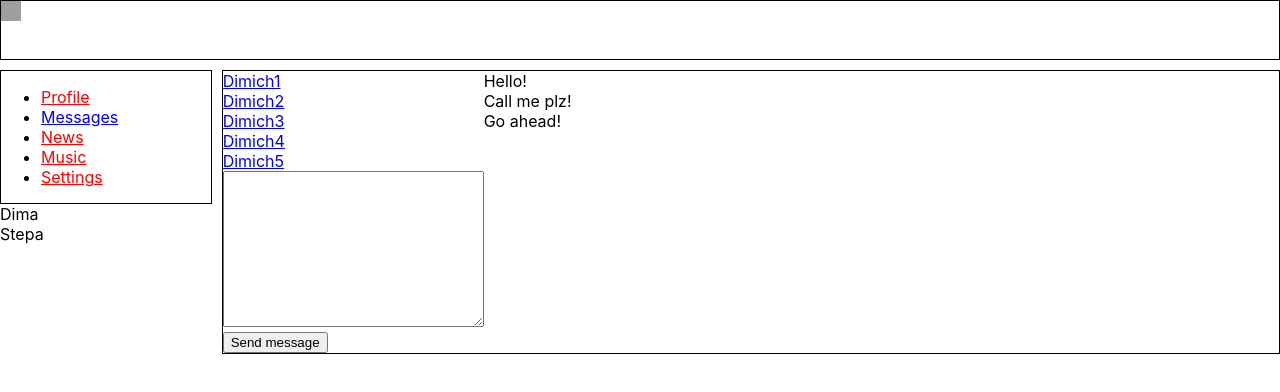
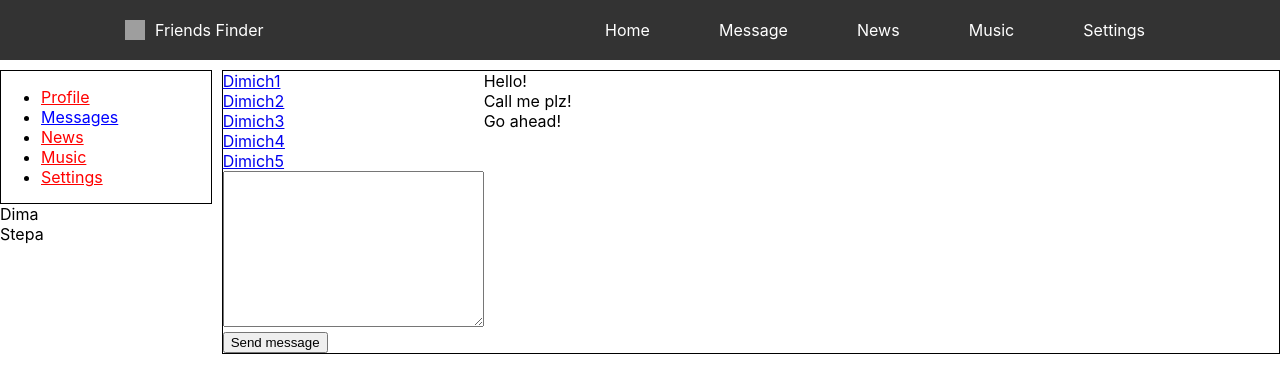
Before and after one commit to inaumovd/React-Redux-social-network, a React (Create React App) app: page /dialogs in a window 1280 px wide. Shown: the top 392 px of the page. Built offline with nearby package versions, Linux system fonts and the light colour scheme; grey boxes are pictures that could not be loaded.

Commit message:
41 bag in message

```diff
--- a/src/App.css
+++ b/src/App.css
@@ -7,9 +7,6 @@
     grid-template-areas:
     "header header"
     "nav content";
-
-    max-width: 1440px;
-    margin: 0 auto;
 }
 
 .app-wrapper-content {
--- a/src/components/Dialogs/Dialogs.jsx
+++ b/src/components/Dialogs/Dialogs.jsx
@@ -2,6 +2,7 @@ import React from "react";
 import style from "./Dialogs.module.css";
 import DialogItem from "./DialogItem/DialogItem";
 import Message from "./Message/Message";
+import {onMessageTextChangeActionCreator, sendMessageActionCreator} from "../../redux/state";
 
 const Dialogs = (props) => {
     let dialogsElements = props.state.dialogsData.map(dialog => <DialogItem name={dialog.name} id={dialog.id}/>);
@@ -10,12 +11,12 @@ const Dialogs = (props) => {
     let newMessageElement = React.createRef();
 
     let onButtonSendMessage = () => {
-        props.dispatch({type: 'SEND-MESSAGE'});
+        props.dispatch(sendMessageActionCreator());
     };
 
     let onMessageTextChange = () => {
       let text = newMessageElement.current.value;
-      props.dispatch({type: 'UPDATE-MESSAGE-TEXT', newText: text});
+      props.dispatch(onMessageTextChangeActionCreator(text));
     };
 
     return (
--- a/src/components/Header/Header.jsx
+++ b/src/components/Header/Header.jsx
@@ -4,9 +4,33 @@ import style from "./Header.module.css";
 const Header = () => {
     return (
         <header className={style.header}>
-            <img src="https://upload.wikimedia.org/wikipedia/en/thumb/9/98/Microsoft_Edge_logo_%282019%29.svg/256px-Microsoft_Edge_logo_%282019%29.svg.png" alt=""/>
+            <div className={style.headerContainer}>
+                <a href='#' className={style.logoWrapper}>
+                    <img className={style.logo} src="https://upload.wikimedia.org/wikipedia/en/thumb/9/98/Microsoft_Edge_logo_%282019%29.svg/256px-Microsoft_Edge_logo_%282019%29.svg.png" alt=""/>
+                    <span className={style.slogan}>Friends Finder</span>
+                </a>
+                <nav className={style.navigation}>
+                    <ul className={style.navList}>
+                        <li className={style.navItem}>
+                            <a className={style.link} href="">Home</a>
+                        </li>
+                        <li className={style.navItem}>
+                            <a className={style.link} href="">Message</a>
+                        </li>
+                        <li className={style.navItem}>
+                            <a className={style.link} href="">News</a>
+                        </li>
+                        <li className={style.navItem}>
+                            <a className={style.link} href="">Music</a>
+                        </li>
+                        <li className={style.navItem}>
+                            <a className={style.link} href="">Settings</a>
+                        </li>
+                    </ul>
+                </nav>
+            </div>
         </header>
     );
-}
+};
 
 export default Header;
--- a/src/components/Header/Header.module.css
+++ b/src/components/Header/Header.module.css
@@ -1,6 +1,67 @@
 .header {
-    border:1px solid;
     grid-area: header;
+
+    background-color: #333;
+}
+
+.headerContainer {
+    display: flex;
+    flex-direction: row;
+    justify-content: space-between;
+    align-content: center;
+
+    max-width: 1030px;
+    margin: 0 auto;
+    height: 100%;
+}
+
+.logo {
+    margin-right: 10px;
+}
+
+.logoWrapper {
+    display: flex;
+    flex-direction: row;
+    align-items: center;
+
+    text-decoration: none;
+}
+
+.slogan {
+    display: block;
+
+    color: #ffffff;
+}
+
+.navigation {
+    flex-grow: 1;
+    max-width: 550px;
+}
+
+.navList {
+    display: flex;
+    flex-direction: row;
+    justify-content: space-between;
+
+    padding: 0;
+    margin: 0;
+    height: 100%;
+
+    list-style: none;
+}
+
+.navItem {
+    margin-right: 10px;
+}
+
+.link {
+    display: flex;
+    flex-direction: column;
+    justify-content: center;
+    height: 100%;
+
+    color: #ffffff;
+    text-decoration: none;
 }
 
 .header img {
--- a/src/components/Profile/Posts/Posts.jsx
+++ b/src/components/Profile/Posts/Posts.jsx
@@ -9,7 +9,7 @@ const Posts = (props) => {
     let newPostElement = React.createRef();
 
     let addPost =  () => {
-        props.dispatch(addPostActionCreator);
+        props.dispatch(addPostActionCreator());
     };
 
     let onPostChange = () => {
--- /dev/null
+++ b/src/redux/dialogs-reducer.js
@@ -0,0 +1,17 @@
+const dialogsReducer = (state, action) => {
+    if (action.type === 'SEND-MESSAGE') {
+        debugger
+            let newMessage = {
+                id: 5,
+                message: state.newMessageText
+            };
+            state.messagesData.push(newMessage);
+            state.newMessageText = '';
+        }
+    else if (action.type === 'UPDATE-MESSAGE-TEXT') {
+            state.newMessageText = action.newText;
+        }
+    return state;
+};
+
+export default dialogsReducer;
--- /dev/null
+++ b/src/redux/profile-reducer.js
@@ -0,0 +1,16 @@
+const profileReducer = (state, action) => {
+    if (action.type === 'ADD-POST') {
+        let newPost = {
+            id: 5,
+            message: state.newPostText
+        };
+        state.postsData.push(newPost);
+        state.newPostText = '';
+    }
+    else if (action.type === 'UPDATE-NEW-POST-TEXT') {
+        state.newPostText = action.newText;
+    }
+    return state;
+};
+
+export default profileReducer;
--- a/src/redux/state.js
+++ b/src/redux/state.js
@@ -1,3 +1,6 @@
+import profileReducer from "./profile-reducer";
+import dialogsReducer from "./dialogs-reducer";
+
 let store = {
     _state: {
         messagesPage: {
@@ -40,6 +43,11 @@ let store = {
     },
 
     dispatch(action) {
+        // this._state.profilePage = profileReducer(this._state.profilePage, action);
+        //         // this._state.messagesPage = dialogsReducer(this._state.messagesPage, action);
+        //         //
+        //         // this._callSubscriber(this._state);
+
         if (action.type === 'ADD-POST') {
             let newPost = {
                 id: 5,
@@ -48,12 +56,10 @@ let store = {
             this._state.profilePage.postsData.push(newPost);
             this._state.profilePage.newPostText = '';
             this._callSubscriber(this._state);
-        }
-        else if (action.type === 'UPDATE-NEW-POST-TEXT') {
+        } else if (action.type === 'UPDATE-NEW-POST-TEXT') {
             this._state.profilePage.newPostText = action.newText;
             this._callSubscriber(this._state);
-        }
-        else if (action.type === 'SEND-MESSAGE') {
+        } else if (action.type === 'SEND-MESSAGE') {
             let newMessage = {
                 id: 5,
                 message: this._state.messagesPage.newMessageText
@@ -61,15 +67,18 @@ let store = {
             this._state.messagesPage.messagesData.push(newMessage);
             this._state.messagesPage.newMessageText = '';
             this._callSubscriber(this._state);
-        }
-        else if (action.type === 'UPDATE-MESSAGE-TEXT') {
+        } else if (action.type === 'UPDATE-MESSAGE-TEXT') {
             this._state.messagesPage.newMessageText = action.newText;
             this._callSubscriber(this._state);
         }
     }
 };
 
-export const addPostActionCreator = () => ({ type: 'ADD-POST'});
+export const addPostActionCreator = () => {
+  return {
+      type: 'ADD-POST'
+  };
+};
 
 export const onPostChangeActionCreator = (text) => {
     return {
@@ -78,4 +87,17 @@ export const onPostChangeActionCreator = (text) => {
     };
 };
 
+export const sendMessageActionCreator = () => {
+  return {
+    type: 'SEND-MESSAGE'
+  };
+};
+
+export const onMessageTextChangeActionCreator = (text) => {
+    return {
+        type: 'UPDATE-MESSAGE-TEXT',
+        newText: text
+    };
+};
+
 export default store;
```
Also changed, not shown: src/components/Header/assets/images/logo.png (added), 1 other file (tests, documents, lock files or other folders).
